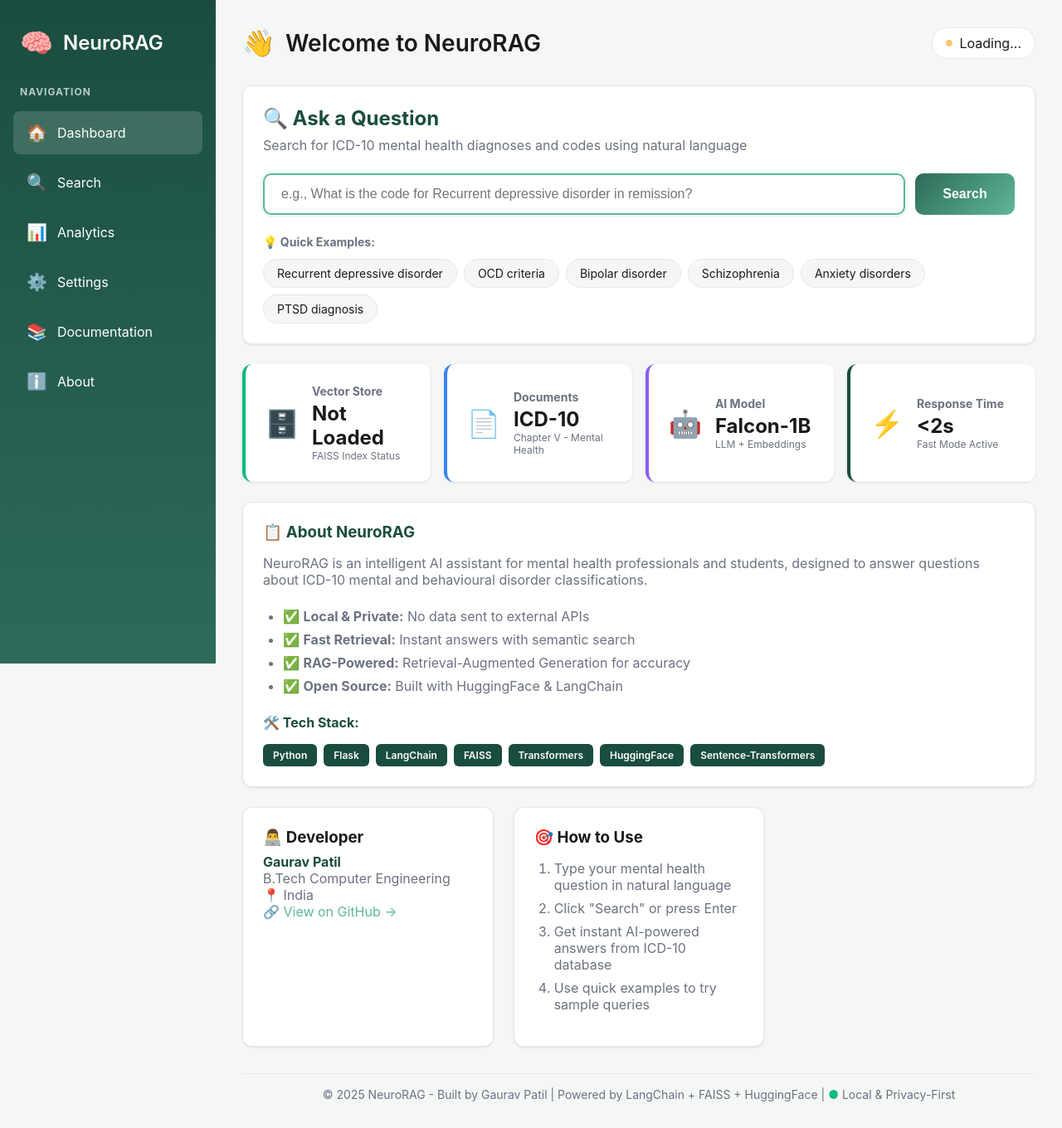
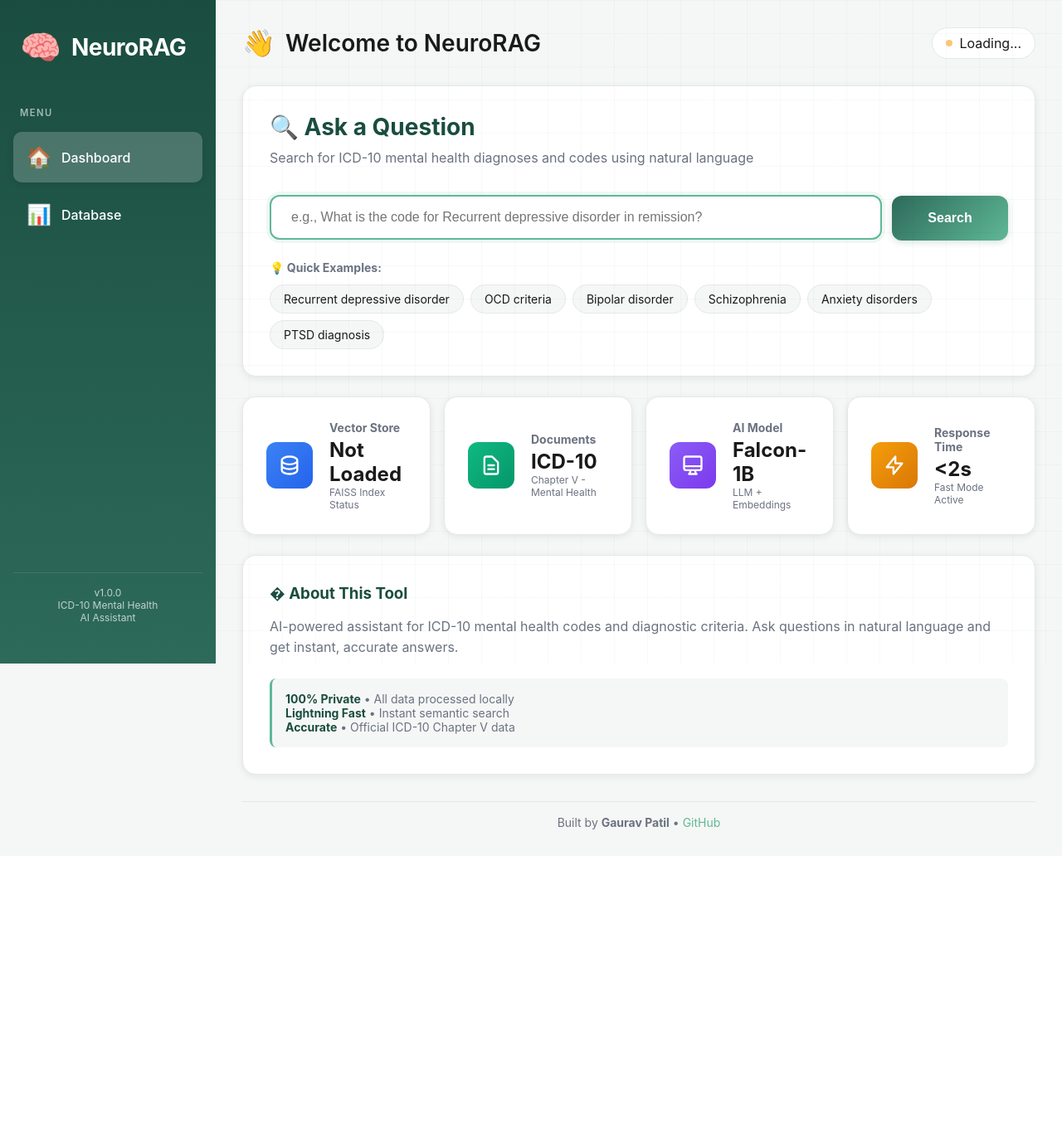
Before and after one commit to GauravPatil2515/NEURO-RAG, a Flask app: page / in a window 1280 px wide. Shown: the whole page at 83% size. After the commit the page ends 1000 px from the top, so only its background shows below. Run offline with Flask 3, Linux system fonts and the light colour scheme.

Commit message:
UI: Major dashboard redesign - grid background, SVG icons, database viewer, improved cards with hover effects, cleaner navigation

```diff
--- a/static/script.js
+++ b/static/script.js
@@ -1,4 +1,44 @@
 // NeuroRAG Dashboard JavaScript
+
+// Show/Hide sections
+function showSection(sectionName) {
+    // Hide all sections
+    document.getElementById('dashboardSection').style.display = 'none';
+    document.getElementById('databaseSection').style.display = 'none';
+
+    // Remove active class from all links
+    document.querySelectorAll('.link-item').forEach(item => {
+        item.classList.remove('active');
+    });
+
+    // Show selected section
+    if (sectionName === 'dashboard') {
+        document.getElementById('dashboardSection').style.display = 'block';
+        document.querySelectorAll('.link-item')[0].classList.add('active');
+    } else if (sectionName === 'database') {
+        document.getElementById('databaseSection').style.display = 'block';
+        document.querySelectorAll('.link-item')[1].classList.add('active');
+    }
+}
+
+// Load database content
+async function loadDatabase() {
+    const contentDiv = document.getElementById('databaseContent');
+    contentDiv.innerHTML = '<p style="text-align: center; color: var(--text-secondary); padding: 2rem;">Loading database...</p>';
+
+    try {
+        const response = await fetch('/api/database');
+        const data = await response.json();
+
+        if (data.success) {
+            contentDiv.innerHTML = data.content;
+        } else {
+            contentDiv.innerHTML = `<p style="color: var(--error);">Error: ${data.error}</p>`;
+        }
+    } catch (error) {
+        contentDiv.innerHTML = `<p style="color: var(--error);">Failed to load database: ${error.message}</p>`;
+    }
+}
 
 // Set query from suggestion chip
 function setQuery(text) {
--- a/static/style.css
+++ b/static/style.css
@@ -28,6 +28,22 @@ body {
     color: var(--text-primary);
     display: flex;
     min-height: 100vh;
+    position: relative;
+}
+
+/* Grid Background */
+.grid-background {
+    position: fixed;
+    top: 0;
+    left: 260px;
+    right: 0;
+    bottom: 0;
+    background-image:
+        linear-gradient(to right, rgba(26, 77, 63, 0.03) 1px, transparent 1px),
+        linear-gradient(to bottom, rgba(26, 77, 63, 0.03) 1px, transparent 1px);
+    background-size: 40px 40px;
+    pointer-events: none;
+    z-index: 0;
 }
 
 /* Sidebar */
@@ -39,55 +55,62 @@ body {
     position: fixed;
     height: 100vh;
     overflow-y: auto;
+    display: flex;
+    flex-direction: column;
 }
 
 .logo {
     display: flex;
     align-items: center;
     gap: 0.75rem;
-    margin-bottom: 2rem;
+    margin-bottom: 3rem;
     padding: 0 0.5rem;
 }
 
 .logo-icon {
-    font-size: 2rem;
+    font-size: 2.5rem;
 }
 
 .logo h2 {
-    font-size: 1.5rem;
-    font-weight: 600;
+    font-size: 1.75rem;
+    font-weight: 700;
+    letter-spacing: -0.5px;
 }
 
 .quick-links h3 {
-    font-size: 0.75rem;
+    font-size: 0.7rem;
     text-transform: uppercase;
-    letter-spacing: 1px;
-    opacity: 0.7;
+    letter-spacing: 1.5px;
+    opacity: 0.6;
     margin-bottom: 1rem;
     padding: 0 0.5rem;
+    font-weight: 600;
 }
 
 .link-item {
     display: flex;
     align-items: center;
     gap: 0.75rem;
-    padding: 0.875rem 1rem;
+    padding: 1rem;
     margin-bottom: 0.5rem;
-    border-radius: 8px;
+    border-radius: 10px;
     cursor: pointer;
     transition: all 0.2s;
+    font-weight: 500;
 }
 
 .link-item:hover {
     background: rgba(255, 255, 255, 0.1);
+    transform: translateX(4px);
 }
 
 .link-item.active {
-    background: rgba(255, 255, 255, 0.15);
+    background: rgba(255, 255, 255, 0.2);
+    box-shadow: 0 2px 8px rgba(0, 0, 0, 0.1);
 }
 
 .link-item .icon {
-    font-size: 1.25rem;
+    font-size: 1.5rem;
 }
 
 /* Main Content */
@@ -96,6 +119,23 @@ body {
     flex: 1;
     padding: 2rem;
     max-width: 1400px;
+    position: relative;
+    z-index: 1;
+}
+
+.content-section {
+    animation: fadeIn 0.4s ease-in-out;
+}
+
+@keyframes fadeIn {
+    from {
+        opacity: 0;
+        transform: translateY(10px);
+    }
+    to {
+        opacity: 1;
+        transform: translateY(0);
+    }
 }
 
 /* Header */
@@ -155,10 +195,16 @@ body {
 /* Cards */
 .card {
     background: var(--bg-card);
-    border-radius: 12px;
-    padding: 1.5rem;
-    box-shadow: 0 1px 3px rgba(0, 0, 0, 0.1);
+    border-radius: 16px;
+    padding: 2rem;
+    box-shadow: 0 2px 8px rgba(0, 0, 0, 0.08);
     border: 1px solid var(--border-color);
+    transition: all 0.3s;
+}
+
+.card:hover {
+    box-shadow: 0 4px 16px rgba(0, 0, 0, 0.12);
+    transform: translateY(-2px);
 }
 
 .search-card {
@@ -166,14 +212,17 @@ body {
 }
 
 .search-card h2 {
-    font-size: 1.5rem;
+    font-size: 1.75rem;
     margin-bottom: 0.5rem;
     color: var(--primary-green);
+    font-weight: 700;
 }
 
 .subtitle {
     color: var(--text-secondary);
-    margin-bottom: 1.5rem;
+    margin-bottom: 2rem;
+    font-size: 1rem;
+    line-height: 1.6;
 }
 
 /* Search Box */
@@ -185,35 +234,38 @@ body {
 
 .search-box input {
     flex: 1;
-    padding: 0.875rem 1.25rem;
+    padding: 1rem 1.5rem;
     border: 2px solid var(--border-color);
-    border-radius: 10px;
+    border-radius: 12px;
     font-size: 1rem;
-    transition: all 0.2s;
+    transition: all 0.3s;
+    background: white;
 }
 
 .search-box input:focus {
     outline: none;
     border-color: var(--accent-green);
-    box-shadow: 0 0 0 3px rgba(90, 184, 150, 0.1);
+    box-shadow: 0 0 0 4px rgba(90, 184, 150, 0.1);
+    transform: translateY(-1px);
 }
 
 .search-box button {
-    padding: 0.875rem 2rem;
+    padding: 1rem 2.5rem;
     background: linear-gradient(135deg, var(--secondary-green), var(--accent-green));
     color: white;
     border: none;
-    border-radius: 10px;
+    border-radius: 12px;
     font-size: 1rem;
-    font-weight: 600;
+    font-weight: 700;
     cursor: pointer;
-    transition: all 0.2s;
-    min-width: 120px;
+    transition: all 0.3s;
+    min-width: 140px;
+    box-shadow: 0 2px 8px rgba(45, 106, 90, 0.2);
 }
 
 .search-box button:hover {
     transform: translateY(-2px);
-    box-shadow: 0 4px 12px rgba(45, 106, 90, 0.3);
+    box-shadow: 0 6px 20px rgba(45, 106, 90, 0.3);
 }
 
 .search-box button:active {
@@ -274,18 +326,76 @@ body {
 
 .stat-card {
     background: var(--bg-card);
-    border-radius: 12px;
-    padding: 1.5rem;
+    border-radius: 16px;
+    padding: 1.75rem;
     display: flex;
-    gap: 1rem;
+    gap: 1.25rem;
     align-items: center;
-    border-left: 4px solid var(--primary-green);
-    box-shadow: 0 1px 3px rgba(0, 0, 0, 0.1);
+    box-shadow: 0 2px 8px rgba(0, 0, 0, 0.08);
+    border: 1px solid var(--border-color);
+    transition: all 0.3s cubic-bezier(0.4, 0, 0.2, 1);
+    position: relative;
+    overflow: hidden;
 }
 
-.stat-card.green { border-left-color: var(--success); }
-.stat-card.blue { border-left-color: #3b82f6; }
-.stat-card.purple { border-left-color: #8b5cf6; }
+.stat-card::before {
+    content: '';
+    position: absolute;
+    top: 0;
+    left: 0;
+    width: 4px;
+    height: 100%;
+    background: linear-gradient(to bottom, var(--primary-green), var(--accent-green));
+    opacity: 0;
+    transition: opacity 0.3s;
+}
+
+.stat-card:hover {
+    transform: translateY(-4px);
+    box-shadow: 0 8px 24px rgba(0, 0, 0, 0.12);
+    border-color: var(--accent-green);
+}
+
+.stat-card:hover::before {
+    opacity: 1;
+}
+
+.stat-icon-wrapper {
+    width: 56px;
+    height: 56px;
+    border-radius: 12px;
+    display: flex;
+    align-items: center;
+    justify-content: center;
+    flex-shrink: 0;
+    transition: all 0.3s;
+}
+
+.stat-icon-wrapper.blue {
+    background: linear-gradient(135deg, #3b82f6 0%, #2563eb 100%);
+}
+
+.stat-icon-wrapper.green {
+    background: linear-gradient(135deg, #10b981 0%, #059669 100%);
+}
+
+.stat-icon-wrapper.purple {
+    background: linear-gradient(135deg, #8b5cf6 0%, #7c3aed 100%);
+}
+
+.stat-icon-wrapper.orange {
+    background: linear-gradient(135deg, #f59e0b 0%, #d97706 100%);
+}
+
+.stat-card:hover .stat-icon-wrapper {
+    transform: scale(1.1) rotate(5deg);
+}
+
+.stat-icon-svg {
+    width: 28px;
+    height: 28px;
+    color: white;
+}
 
 .stat-icon {
     font-size: 2rem;
--- a/templates/index.html
+++ b/templates/index.html
@@ -15,36 +15,31 @@
         </div>
 
         <div class="quick-links">
-            <h3>Navigation</h3>
-            <div class="link-item active">
+            <h3>Menu</h3>
+            <div class="link-item active" onclick="showSection('dashboard')">
                 <span class="icon">🏠</span>
                 <span>Dashboard</span>
             </div>
-            <div class="link-item">
-                <span class="icon">🔍</span>
-                <span>Search</span>
+            <div class="link-item" onclick="showSection('database')">
+                <span class="icon">📊</span>
+                <span>Database</span>
             </div>
-            <div class="link-item">
-                <span class="icon">📊</span>
-                <span>Analytics</span>
-            </div>
-            <div class="link-item">
-                <span class="icon">⚙️</span>
-                <span>Settings</span>
-            </div>
-            <div class="link-item">
-                <span class="icon">📚</span>
-                <span>Documentation</span>
-            </div>
-            <div class="link-item">
-                <span class="icon">ℹ️</span>
-                <span>About</span>
-            </div>
+        </div>
+
+        <div style="margin-top: auto; padding: 1rem; border-top: 1px solid rgba(255,255,255,0.1);">
+            <p style="font-size: 0.75rem; opacity: 0.7; text-align: center;">
+                v1.0.0<br>
+                ICD-10 Mental Health<br>
+                AI Assistant
+            </p>
         </div>
     </aside>
 
     <!-- Main Content -->
     <main class="main-content">
+        <!-- Grid Background -->
+        <div class="grid-background"></div>
+
         <!-- Header -->
         <header class="header">
             <div class="welcome">
@@ -57,8 +52,10 @@
             </div>
         </header>
 
-        <!-- Dashboard Grid -->
-        <div class="dashboard-grid">
+        <!-- Dashboard Section -->
+        <div id="dashboardSection" class="content-section">
+            <!-- Dashboard Grid -->
+            <div class="dashboard-grid">
             <!-- Search Card -->
             <div class="card search-card">
                 <h2>🔍 Ask a Question</h2>
@@ -105,8 +102,12 @@
 
             <!-- Stats Row -->
             <div class="stats-row">
-                <div class="stat-card green">
-                    <div class="stat-icon">🗄️</div>
+                <div class="stat-card">
+                    <div class="stat-icon-wrapper blue">
+                        <svg class="stat-icon-svg" fill="none" stroke="currentColor" viewBox="0 0 24 24">
+                            <path stroke-linecap="round" stroke-linejoin="round" stroke-width="2" d="M4 7v10c0 2.21 3.582 4 8 4s8-1.79 8-4V7M4 7c0 2.21 3.582 4 8 4s8-1.79 8-4M4 7c0-2.21 3.582-4 8-4s8 1.79 8 4m0 5c0 2.21-3.582 4-8 4s-8-1.79-8-4"></path>
+                        </svg>
+                    </div>
                     <div class="stat-content">
                         <h3>Vector Store</h3>
                         <div class="stat-value" id="vectorStatus">Loading...</div>
@@ -114,8 +115,12 @@
                     </div>
                 </div>
 
-                <div class="stat-card blue">
-                    <div class="stat-icon">📄</div>
+                <div class="stat-card">
+                    <div class="stat-icon-wrapper green">
+                        <svg class="stat-icon-svg" fill="none" stroke="currentColor" viewBox="0 0 24 24">
+                            <path stroke-linecap="round" stroke-linejoin="round" stroke-width="2" d="M9 12h6m-6 4h6m2 5H7a2 2 0 01-2-2V5a2 2 0 012-2h5.586a1 1 0 01.707.293l5.414 5.414a1 1 0 01.293.707V19a2 2 0 01-2 2z"></path>
+                        </svg>
+                    </div>
                     <div class="stat-content">
                         <h3>Documents</h3>
                         <div class="stat-value">ICD-10</div>
@@ -123,8 +128,12 @@
                     </div>
                 </div>
 
-                <div class="stat-card purple">
-                    <div class="stat-icon">🤖</div>
+                <div class="stat-card">
+                    <div class="stat-icon-wrapper purple">
+                        <svg class="stat-icon-svg" fill="none" stroke="currentColor" viewBox="0 0 24 24">
+                            <path stroke-linecap="round" stroke-linejoin="round" stroke-width="2" d="M9.75 17L9 20l-1 1h8l-1-1-.75-3M3 13h18M5 17h14a2 2 0 002-2V5a2 2 0 00-2-2H5a2 2 0 00-2 2v10a2 2 0 002 2z"></path>
+                        </svg>
+                    </div>
                     <div class="stat-content">
                         <h3>AI Model</h3>
                         <div class="stat-value">Falcon-1B</div>
@@ -133,7 +142,11 @@
                 </div>
 
                 <div class="stat-card">
-                    <div class="stat-icon">⚡</div>
+                    <div class="stat-icon-wrapper orange">
+                        <svg class="stat-icon-svg" fill="none" stroke="currentColor" viewBox="0 0 24 24">
+                            <path stroke-linecap="round" stroke-linejoin="round" stroke-width="2" d="M13 10V3L4 14h7v7l9-11h-7z"></path>
+                        </svg>
+                    </div>
                     <div class="stat-content">
                         <h3>Response Time</h3>
                         <div class="stat-value">&lt;2s</div>
@@ -153,66 +166,51 @@
                 </div>
             </div>
 
-            <!-- System Information -->
+            <!-- Simplified Info Card -->
             <div class="card info-card">
-                <h3>📋 About NeuroRAG</h3>
-                <p class="subtitle">
-                    NeuroRAG is an intelligent AI assistant for mental health professionals and students,
-                    designed to answer questions about ICD-10 mental and behavioural disorder classifications.
+                <h3>� About This Tool</h3>
+                <p style="color: var(--text-secondary); line-height: 1.6;">
+                    AI-powered assistant for ICD-10 mental health codes and diagnostic criteria.
+                    Ask questions in natural language and get instant, accurate answers.
                 </p>
 
-                <ul>
-                    <li>✅ <strong>Local & Private:</strong> No data sent to external APIs</li>
-                    <li>✅ <strong>Fast Retrieval:</strong> Instant answers with semantic search</li>
-                    <li>✅ <strong>RAG-Powered:</strong> Retrieval-Augmented Generation for accuracy</li>
-                    <li>✅ <strong>Open Source:</strong> Built with HuggingFace & LangChain</li>
-                </ul>
-
-                <h4 style="margin-top: 1.5rem; color: var(--primary-green);">🛠️ Tech Stack:</h4>
-                <div class="tech-stack">
-                    <span class="tech-badge">Python</span>
-                    <span class="tech-badge">Flask</span>
-                    <span class="tech-badge">LangChain</span>
-                    <span class="tech-badge">FAISS</span>
-                    <span class="tech-badge">Transformers</span>
-                    <span class="tech-badge">HuggingFace</span>
-                    <span class="tech-badge">Sentence-Transformers</span>
+                <div style="margin-top: 1.5rem; padding: 1rem; background: var(--bg-light); border-radius: 8px; border-left: 3px solid var(--accent-green);">
+                    <p style="margin: 0; color: var(--text-secondary); font-size: 0.875rem;">
+                        <strong style="color: var(--primary-green);">100% Private</strong> • All data processed locally<br>
+                        <strong style="color: var(--primary-green);">Lightning Fast</strong> • Instant semantic search<br>
+                        <strong style="color: var(--primary-green);">Accurate</strong> • Official ICD-10 Chapter V data
+                    </p>
                 </div>
             </div>
+        </div>
 
-            <!-- Developer Info -->
-            <div class="card">
-                <h3>👨‍💻 Developer</h3>
-                <p style="color: var(--text-secondary); margin-top: 0.5rem;">
-                    <strong style="color: var(--primary-green);">Gaurav Patil</strong><br>
-                    B.Tech Computer Engineering<br>
-                    📍 India<br>
-                    🔗 <a href="https://github.com/GauravPatil2515/NEURO-RAG"
-                         target="_blank"
-                         style="color: var(--accent-green); text-decoration: none;">
-                        View on GitHub →
-                    </a>
-                </p>
-            </div>
-
-            <!-- How to Use -->
-            <div class="card">
-                <h3>🎯 How to Use</h3>
-                <ol style="margin: 1rem 0; padding-left: 1.5rem; color: var(--text-secondary);">
-                    <li style="margin-bottom: 0.5rem;">Type your mental health question in natural language</li>
-                    <li style="margin-bottom: 0.5rem;">Click "Search" or press Enter</li>
-                    <li style="margin-bottom: 0.5rem;">Get instant AI-powered answers from ICD-10 database</li>
-                    <li>Use quick examples to try sample queries</li>
-                </ol>
+        <!-- Database Section -->
+        <div id="databaseSection" class="content-section" style="display: none;">
+            <div class="dashboard-grid">
+                <div class="card" style="grid-column: 1 / -1;">
+                    <h2 style="color: var(--primary-green); margin-bottom: 1.5rem;">ICD-10 Database</h2>
+                    <div class="database-controls">
+                        <input type="text" id="dbSearch" placeholder="Search database..." style="flex: 1; padding: 0.75rem 1rem; border: 2px solid var(--border-color); border-radius: 8px; font-size: 0.95rem;">
+                        <button onclick="loadDatabase()" style="padding: 0.75rem 1.5rem; background: var(--accent-green); color: white; border: none; border-radius: 8px; cursor: pointer; font-weight: 600;">Load Data</button>
+                    </div>
+                    <div id="databaseContent" class="database-content">
+                        <p style="text-align: center; color: var(--text-secondary); padding: 3rem;">
+                            Click "Load Data" to view the ICD-10 Mental Health database contents
+                        </p>
+                    </div>
+                </div>
             </div>
         </div>
 
         <!-- Footer -->
         <footer class="footer">
             <p>
-                © 2025 NeuroRAG - Built by Gaurav Patil |
-                Powered by LangChain + FAISS + HuggingFace |
-                <span style="color: var(--success);">●</span> Local & Privacy-First
+                Built by <strong>Gaurav Patil</strong> •
+                <a href="https://github.com/GauravPatil2515/NEURO-RAG"
+                   target="_blank"
+                   style="color: var(--accent-green); text-decoration: none;">
+                    GitHub
+                </a>
             </p>
         </footer>
     </main>
```
Also changed, not shown: other parts of static/style.css (+38 -0 lines), run_server.py (+32 -0 lines).
